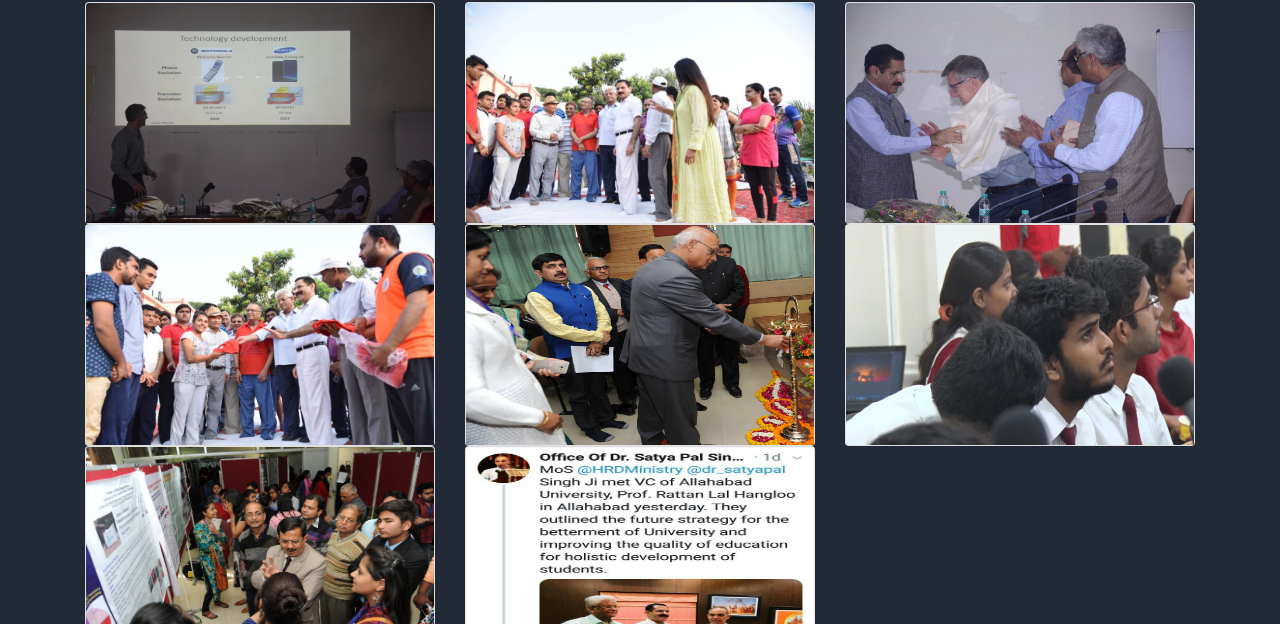
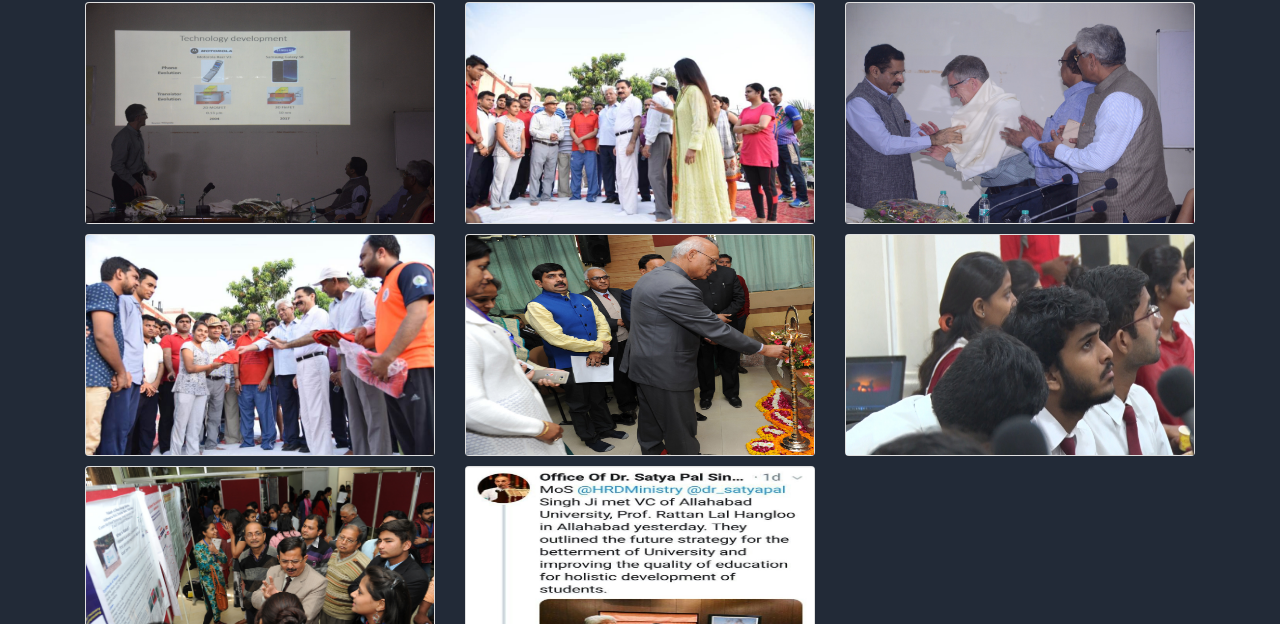
Before and after one commit to profratanlalhanglu/profratanlalhanglu.github.io, a plain HTML site: page gallery.html in a window 1280 px wide. Shown: the part 176-800 px from the top of the page. Drawn offline with nearby package versions, Linux system fonts and the light colour scheme; a script that the page names is missing.

Commit message:
Add files via upload

```diff
--- a/css/style.css
+++ b/css/style.css
@@ -1,3 +1,10 @@
+/*Gallery*/
+.images{
+    margin-bottom: 10px;
+}
+
+
+/*All*/
 .subscribe{
     background: linear-gradient(to bottom, #33383c, #000);
     color: #a8abad;
```
